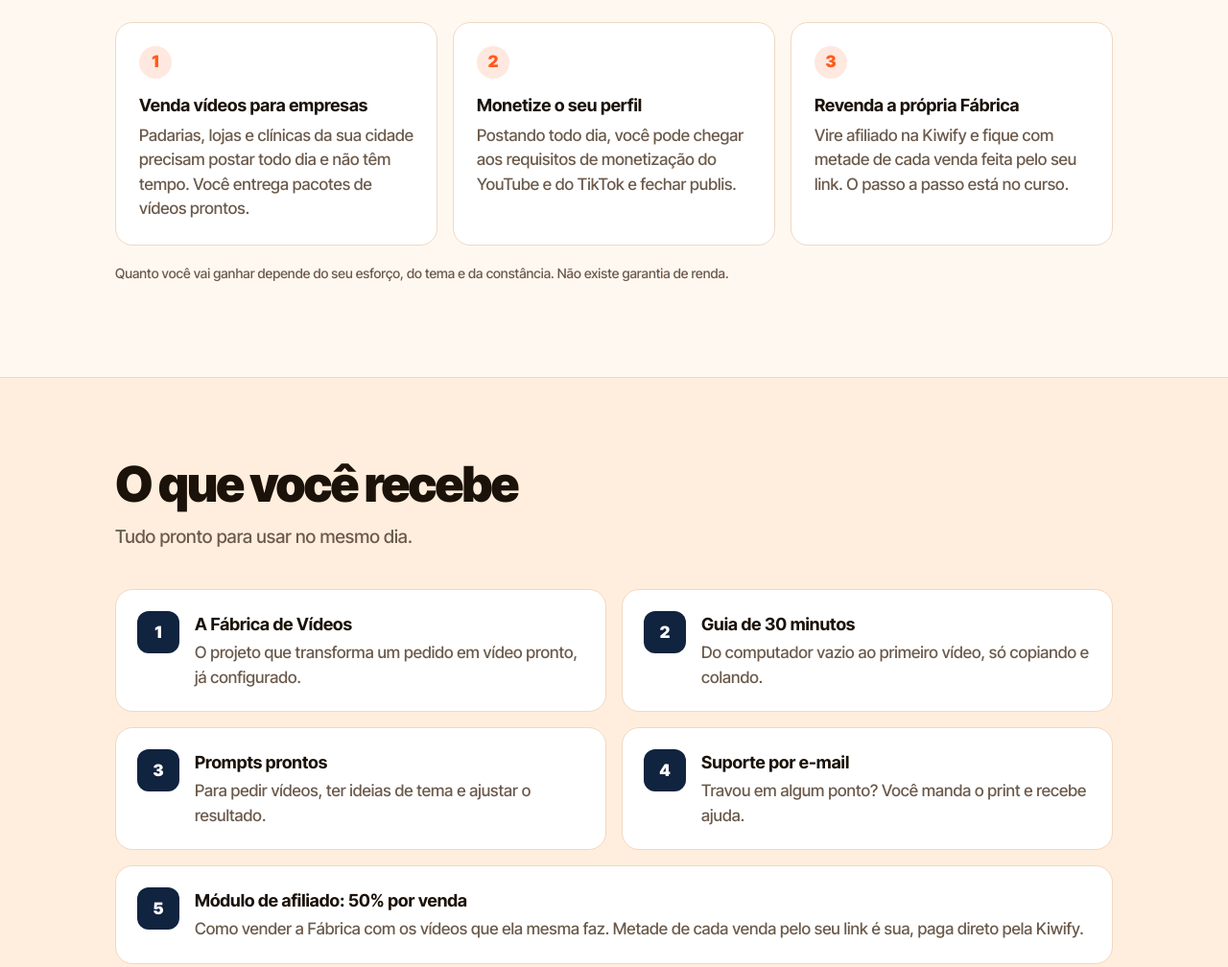
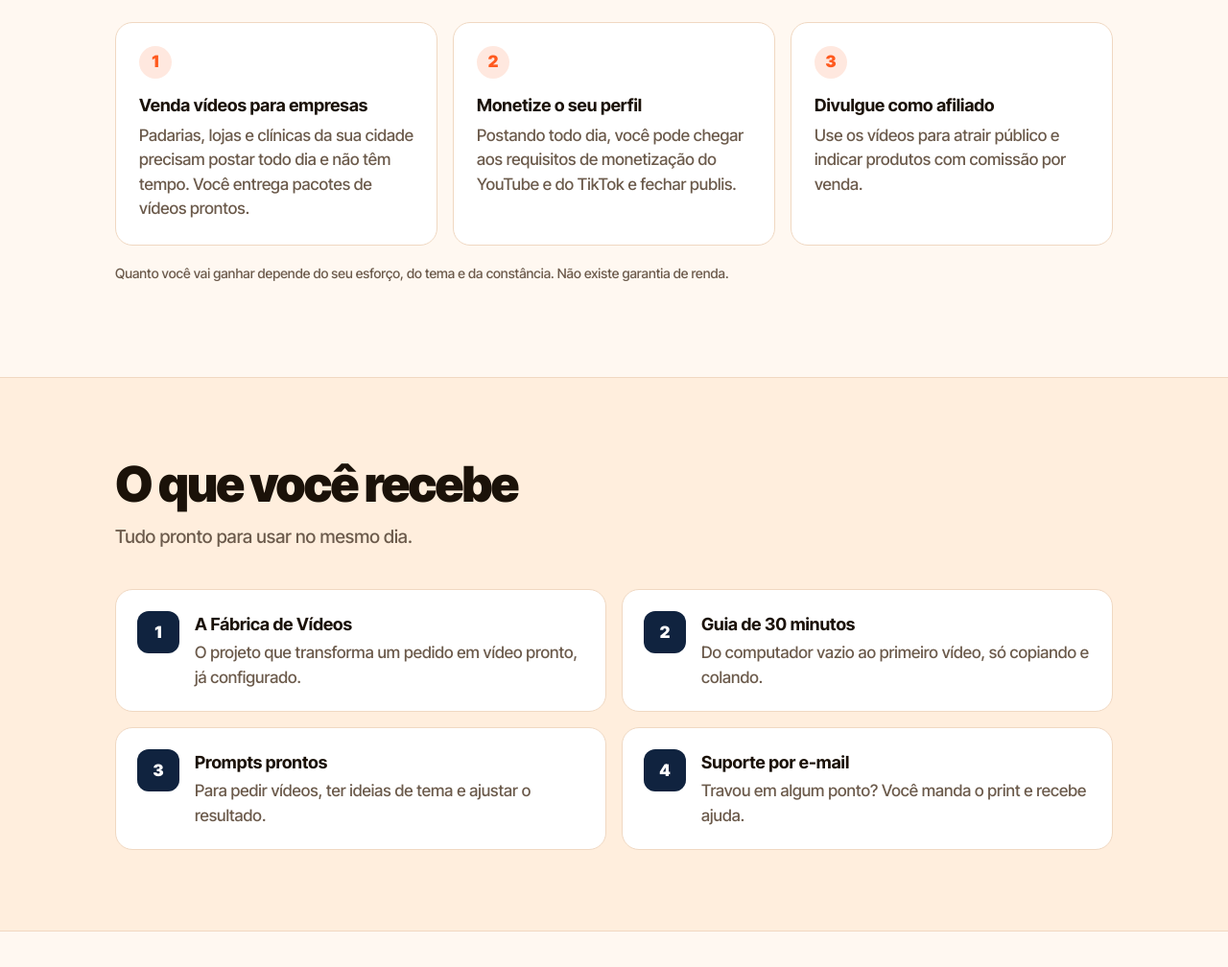
Before and after one commit to pedrotoscanos/fabrica-de-videos-ia, a plain HTML site: page index.html in a window 1280 px wide. Shown: the part 2740-3748 px from the top of the page at 96% size. Drawn offline with Linux system fonts and the light colour scheme.

Commit message:
Reverte: tira o programa de afiliados da página de vendas
Co-Authored-By: Claude Opus 5.5 <noreply@anthropic.com>

```diff
--- a/index.html
+++ b/index.html
@@ -215,7 +215,7 @@ footer p { margin: 0 0 6px; }
       <div class="dores">
         <div class="dor"><div class="x" style="background:rgba(255,90,31,.14);color:var(--amarelo)">1</div><b>Venda vídeos para empresas</b><span>Padarias, lojas e clínicas da sua cidade precisam postar todo dia e não têm tempo. Você entrega pacotes de vídeos prontos.</span></div>
         <div class="dor"><div class="x" style="background:rgba(255,90,31,.14);color:var(--amarelo)">2</div><b>Monetize o seu perfil</b><span>Postando todo dia, você pode chegar aos requisitos de monetização do YouTube e do TikTok e fechar publis.</span></div>
-        <div class="dor"><div class="x" style="background:rgba(255,90,31,.14);color:var(--amarelo)">3</div><b>Revenda a própria Fábrica</b><span>Vire afiliado na Kiwify e fique com metade de cada venda feita pelo seu link. O passo a passo está no curso.</span></div>
+        <div class="dor"><div class="x" style="background:rgba(255,90,31,.14);color:var(--amarelo)">3</div><b>Divulgue como afiliado</b><span>Use os vídeos para atrair público e indicar produtos com comissão por venda.</span></div>
       </div>
       <p style="color:var(--ink-2);font-size:.875rem;margin-top:18px">Quanto você vai ganhar depende do seu esforço, do tema e da constância. Não existe garantia de renda.</p>
     </div>
@@ -230,7 +230,6 @@ footer p { margin: 0 0 6px; }
         <div class="item"><i>2</i><b>Guia de 30 minutos</b><span>Do computador vazio ao primeiro vídeo, só copiando e colando.</span></div>
         <div class="item"><i>3</i><b>Prompts prontos</b><span>Para pedir vídeos, ter ideias de tema e ajustar o resultado.</span></div>
         <div class="item"><i>4</i><b>Suporte por e-mail</b><span>Travou em algum ponto? Você manda o print e recebe ajuda.</span></div>
-        <div class="item" style="grid-column:1/-1"><i>5</i><b>Módulo de afiliado: 50% por venda</b><span>Como vender a Fábrica com os vídeos que ela mesma faz. Metade de cada venda pelo seu link é sua, paga direto pela Kiwify.</span></div>
       </div>
     </div>
   </section>
@@ -287,7 +286,7 @@ footer p { margin: 0 0 6px; }
 
 <footer>
   <div class="c">
-    <p>Fábrica de Vídeos · Suporte: <a href="mailto:pedro.videos.shorts@gmail.com">pedro.videos.shorts@gmail.com</a> · <a href="curso/">Área do aluno</a> · <a href="https://dashboard.kiwify.com/join/affiliate/a83IJsbb" target="_blank" rel="noopener">Seja afiliado (50%)</a></p>
+    <p>Fábrica de Vídeos · Suporte: <a href="mailto:pedro.videos.shorts@gmail.com">pedro.videos.shorts@gmail.com</a> · <a href="curso/">Área do aluno</a></p>
     <p>Claude é uma marca da Anthropic. Este produto não é afiliado à Anthropic. Resultados individuais variam.</p>
   </div>
 </footer>
```
